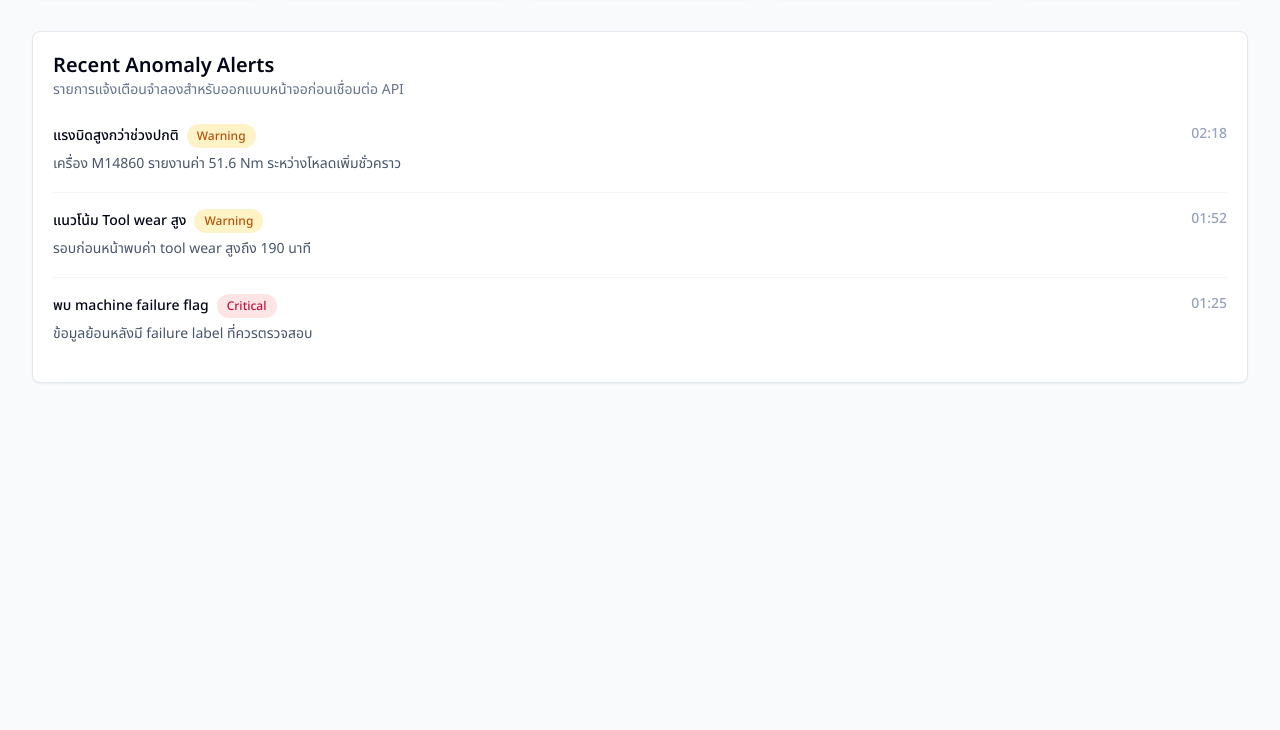
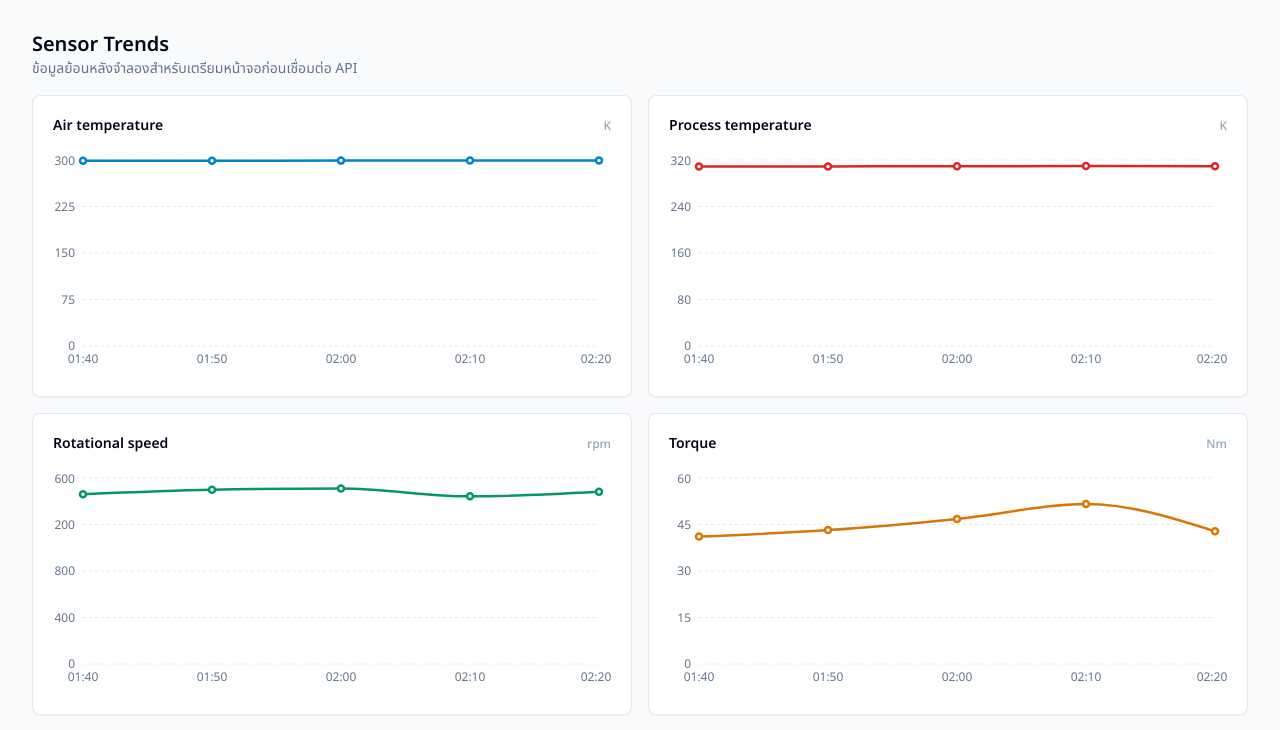
Before and after one commit to savant777/Anomaly-Detection, a Next.js app in the folder frontend/: page / in a window 1280 px wide. Shown: the part 588-1318 px from the top of the page. Before the commit the page ends 1003 px from the top, so only its background shows below. Built offline with nearby package versions, Linux system fonts and the light colour scheme; a web font is replaced by a local one.

Commit message:
Add sensor trend charts with mock data

```diff
--- a/frontend/src/app/page.tsx
+++ b/frontend/src/app/page.tsx
@@ -1,3 +1,15 @@
+"use client";
+
+import {
+    CartesianGrid,
+    Line,
+    LineChart,
+    ResponsiveContainer,
+    Tooltip,
+    XAxis,
+    YAxis
+} from "recharts";
+
 type StatusTone = "green" | "amber" | "red" | "blue";
 
 interface SummaryCardData {
@@ -20,6 +32,22 @@ interface AlertItem {
     title: string;
     detail: string;
     severity: "warning" | "critical";
+}
+
+interface SensorHistoryPoint {
+    time: string;
+    airTemperature: number;
+    processTemperature: number;
+    rotationalSpeed: number;
+    torque: number;
+    toolWear: number;
+}
+
+interface TrendChartConfig {
+    title: string;
+    dataKey: keyof Omit<SensorHistoryPoint, "time">;
+    unit: string;
+    color: string;
 }
 
 const latestSensor = {
@@ -88,6 +116,82 @@ const summaryCards: SummaryCardData[] = [
     }
 ];
 
+const sensorHistory: SensorHistoryPoint[] = [
+    {
+        time: "01:40",
+        airTemperature: 298.6,
+        processTemperature: 308.8,
+        rotationalSpeed: 1460,
+        torque: 41.1,
+        toolWear: 58
+    },
+    {
+        time: "01:50",
+        airTemperature: 298.8,
+        processTemperature: 309.0,
+        rotationalSpeed: 1498,
+        torque: 43.2,
+        toolWear: 59
+    },
+    {
+        time: "02:00",
+        airTemperature: 299.0,
+        processTemperature: 309.2,
+        rotationalSpeed: 1510,
+        torque: 46.8,
+        toolWear: 61
+    },
+    {
+        time: "02:10",
+        airTemperature: 299.2,
+        processTemperature: 309.6,
+        rotationalSpeed: 1442,
+        torque: 51.6,
+        toolWear: 62
+    },
+    {
+        time: "02:20",
+        airTemperature: 299.1,
+        processTemperature: 309.4,
+        rotationalSpeed: 1482,
+        torque: 42.8,
+        toolWear: 64
+    }
+];
+
+const trendCharts: TrendChartConfig[] = [
+    {
+        title: "Air temperature",
+        dataKey: "airTemperature",
+        unit: "K",
+        color: "#0284c7"
+    },
+    {
+        title: "Process temperature",
+        dataKey: "processTemperature",
+        unit: "K",
+        color: "#dc2626"
+    },
+    {
+        title: "Rotational speed",
+        dataKey: "rotationalSpeed",
+        unit: "rpm",
+        color: "#059669"
+    },
+    {
+        title: "Torque",
+        dataKey: "torque",
+        unit: "Nm",
+        color: "#d97706"
+    },
+    {
+        title: "Tool wear",
+        dataKey: "toolWear",
+        unit: "min",
+        color: "#7c3aed"
+    }
+];
+
 const mockAlerts: AlertItem[] = [
     {
         id: 1,
@@ -150,6 +254,65 @@ function SensorCard({ reading }: { reading: SensorReading }) {
                 </span>
             </div>
             <p className="mt-2 text-sm text-slate-500">{reading.helper}</p>
+        </article>
+    );
+}
+
+function SensorTrendChart({ chart }: { chart: TrendChartConfig }) {
+    return (
+        <article className="rounded-lg border border-slate-200 bg-white p-5 shadow-sm">
+            <div className="mb-4 flex items-baseline justify-between gap-3">
+                <h3 className="text-sm font-semibold text-slate-950">
+                    {chart.title}
+                </h3>
+                <span className="text-xs font-medium text-slate-400">
+                    {chart.unit}
+                </span>
+            </div>
+            <div className="h-56 w-full">
+                <ResponsiveContainer width="100%" height="100%">
+                    <LineChart
+                        data={sensorHistory}
+                        margin={{ top: 8, right: 12, bottom: 0, left: -18 }}
+                    >
+                        <CartesianGrid
+                            stroke="#e2e8f0"
+                            strokeDasharray="3 3"
+                            vertical={false}
+                        />
+                        <XAxis
+                            dataKey="time"
+                            tick={{ fill: "#64748b", fontSize: 12 }}
+                            tickLine={false}
+                            axisLine={false}
+                        />
+                        <YAxis
+                            tick={{ fill: "#64748b", fontSize: 12 }}
+                            tickLine={false}
+                            axisLine={false}
+                            width={48}
+                        />
+                        <Tooltip
+                            formatter={(value) => [
+                                `${value} ${chart.unit}`,
+                                chart.title
+                            ]}
+                            contentStyle={{
+                                borderRadius: "8px",
+                                borderColor: "#e2e8f0"
+                            }}
+                        />
+                        <Line
+                            type="monotone"
+                            dataKey={chart.dataKey}
+                            stroke={chart.color}
+                            strokeWidth={2.5}
+                            dot={{ r: 3 }}
+                            activeDot={{ r: 5 }}
+                        />
+                    </LineChart>
+                </ResponsiveContainer>
+            </div>
         </article>
     );
 }
@@ -238,6 +401,27 @@ export default function Home() {
                     </div>
                 </section>
 
+                <section className="mt-8">
+                    <div className="mb-4 flex flex-col gap-1 sm:flex-row sm:items-end sm:justify-between">
+                        <div>
+                            <h2 className="text-xl font-semibold text-slate-950">
+                                Sensor Trends
+                            </h2>
+                            <p className="text-sm text-slate-500">
+                                ข้อมูลย้อนหลังจำลองสำหรับเตรียมหน้าจอก่อนเชื่อมต่อ API
+                            </p>
+                        </div>
+                    </div>
+                    <div className="grid gap-4 lg:grid-cols-2">
+                        {trendCharts.map((chart) => (
+                            <SensorTrendChart
+                                key={chart.dataKey}
+                                chart={chart}
+                            />
+                        ))}
+                    </div>
+                </section>
+
                 <section className="mt-8 rounded-lg border border-slate-200 bg-white p-5 shadow-sm">
                     <div className="flex flex-col gap-1 sm:flex-row sm:items-end sm:justify-between">
                         <div>
```
